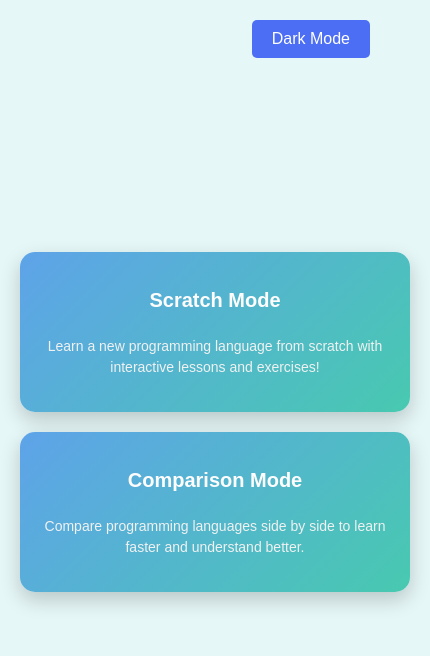
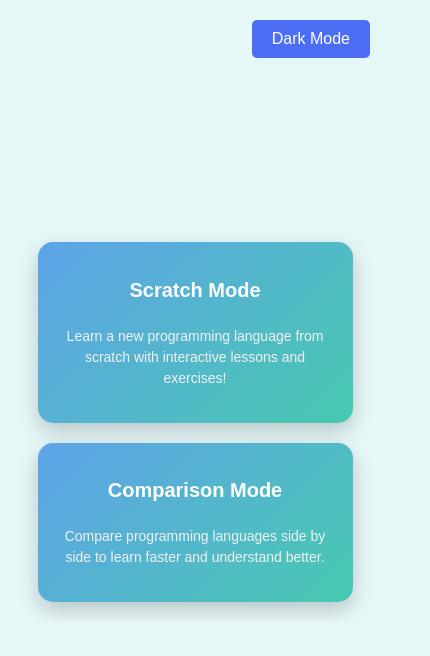
Before and after one commit to sidharthgk/Cross-Language-Learning, a React (Vite) app: page / in a window 390 px wide. Shown: the top 656 px of the page, 430 px wide, since content can reach past the window. Built offline with nearby package versions, Linux system fonts and the light colour scheme.

Commit message:
final dark mode i promise

```diff
--- a/src/styles/LandingPage.css
+++ b/src/styles/LandingPage.css
@@ -7,6 +7,8 @@ body {
   justify-content: center;
   align-items: center;
   min-height: 100vh;
+  overflow-x: hidden; /* Prevent horizontal scrolling */
+  box-sizing: border-box;
 }
 
 .dark-mode body {
@@ -21,7 +23,9 @@ body {
   gap: 50px; /* Increased gap for better spacing */
   padding: 40px;
   flex-wrap: wrap; /* Allow cards to wrap on smaller screens */
-  width: 100%;
+  width: 100%; /* Ensure container spans full width */
+  box-sizing: border-box;
+  overflow: hidden; /* Prevent any child overflow */
 }
 
 .dark-mode .landing-page {
@@ -33,7 +37,8 @@ body {
 
 /* Card design */
 .mode-card {
-  width: 350px;
+  width: 100%;
+  max-width: 350px; /* Limit card width */
   height: 450px;
   background: linear-gradient(135deg, #5ea3e9, #48c9b0); /* Gradient to match the teal theme */
   color: #ffffff; /* White text for contrast */
@@ -47,6 +52,7 @@ body {
   padding: 20px;
   transition: all 0.3s ease-in-out;
   cursor: pointer;
+  box-sizing: border-box;
 }
 
 /* Dark Mode for Cards */
@@ -95,12 +101,15 @@ body {
   .landing-page {
     gap: 20px; /* Reduce gap for mobile */
     padding: 20px; /* Add padding for mobile */
+    width: 100%; /* Ensure it fits within the viewport */
+    overflow-x: hidden; /* Prevent scrolling on mobile */
   }
 
   .mode-card {
     width: 90%; /* Make cards take full width for smaller screens */
-    height: auto;
+    height: auto; /* Dynamically adjust height */
     padding: 20px; /* Maintain comfortable padding */
+    margin: 0 auto; /* Center cards */
   }
 
   .mode-card h2 {
--- a/src/styles/global.css
+++ b/src/styles/global.css
@@ -7,6 +7,7 @@ body {
   min-height: 100vh;
   transition: background-color 0.3s, color 0.3s; /* Smooth transition for theme change */
   overflow-x: hidden; /* Prevent horizontal scrolling */
+  box-sizing: border-box; /* Include padding and borders in element widths */
 }
 
 .dark-mode {
```
